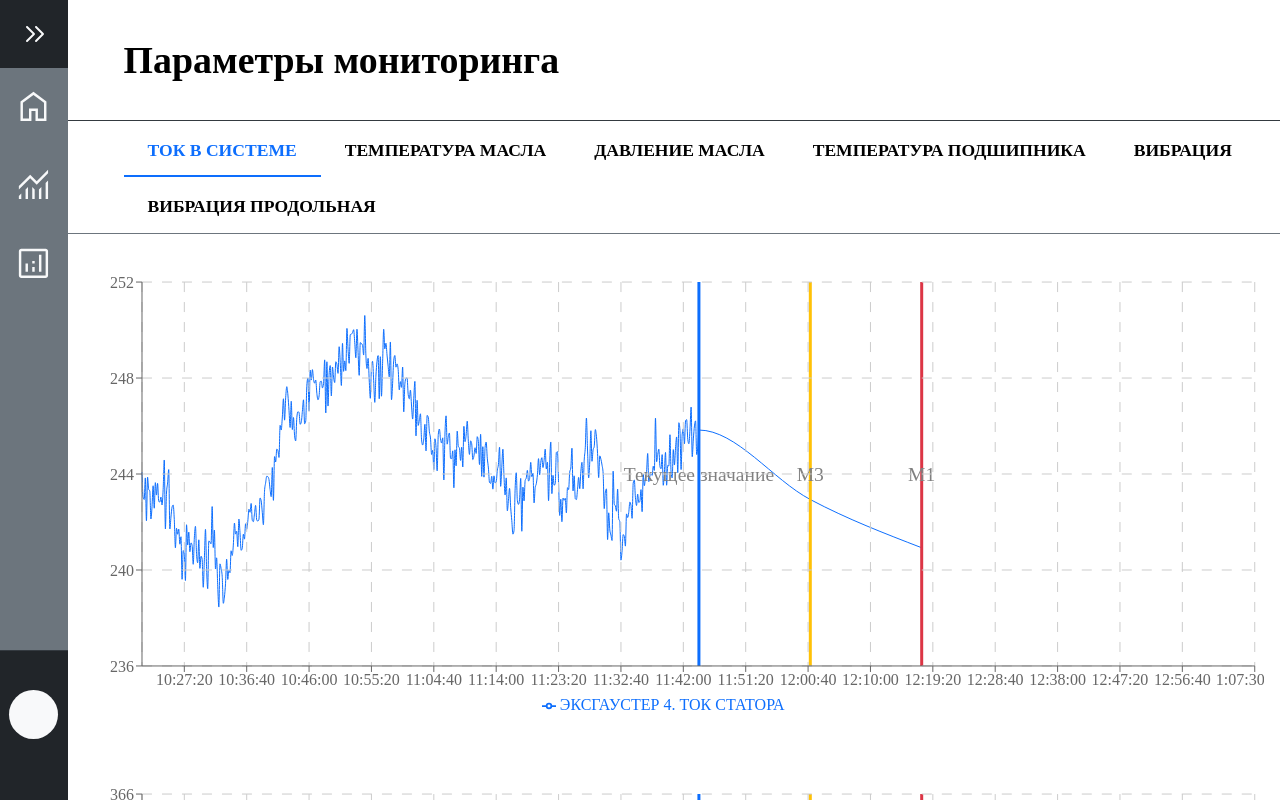
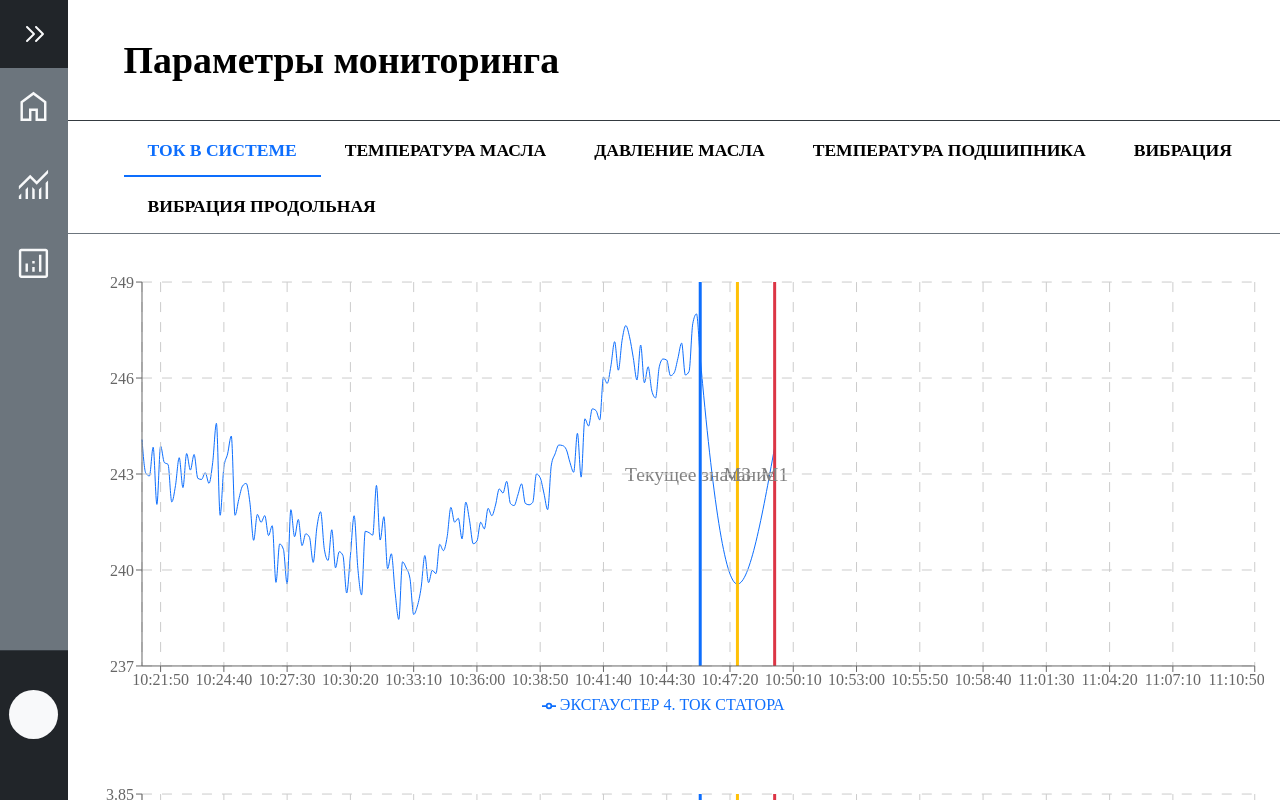
Before and after one commit to Anton7p/region23, a React (Create React App) app: page /monitoring in a window 1280 px wide. Built offline with nearby package versions, Linux system fonts and the light colour scheme; no server answers.

Commit message:
improved chart

```diff
--- a/src/components/Chart/Chart.tsx
+++ b/src/components/Chart/Chart.tsx
@@ -20,30 +20,29 @@ export type TChart = {
   currentField: string;
 };
 
-const format = (data: Record<string, number | string>[], currentField: string) => {
+const emulate = (data: Record<string, number | string>[], currentField: string) => {
+  data.length = 300;
   return data.map((item, i) => {
-    if (i > 500 && i !== 600 && i !== 700) {
+    if (i > 150 && i !== 160 && i !== 170) {
       delete item[currentField];
       return item;
     }
-    if (i === 600) {
-      item[currentField] = data[390][currentField];
+    if (i === 160) {
+      item[currentField] = data[39][currentField];
     }
-    if (i === 700) {
-      item[currentField] = data[30][currentField];
+    if (i === 170) {
+      item[currentField] = data[3][currentField];
     }
     return item;
   });
 };
 
 const Chart = ({ data, currentField }: TChart) => {
-  console.log(data[100].DT);
-
   return (
     <ResponsiveContainer>
       <LineChart
         width={1000}
-        data={format(data, currentField).map((item) => {
+        data={emulate(data, currentField).map((item) => {
           return {
             ...item,
             DT: moment(item.DT).format('h:mm:ss'),
@@ -60,7 +59,7 @@ const Chart = ({ data, currentField }: TChart) => {
         <Legend />
         <ReferenceLine
           className={css.line}
-          x={moment(data[500].DT).format('h:mm:ss')}
+          x={moment(data[150].DT).format('h:mm:ss')}
           strokeWidth={3}
           fillOpacity={10}
           label="Текущее значание"
@@ -68,7 +67,7 @@ const Chart = ({ data, currentField }: TChart) => {
         />
         <ReferenceLine
           className={css.line}
-          x={moment(data[600].DT).format('h:mm:ss')}
+          x={moment(data[160].DT).format('h:mm:ss')}
           strokeWidth={3}
           fillOpacity={10}
           label="M3"
@@ -76,7 +75,7 @@ const Chart = ({ data, currentField }: TChart) => {
         />
         <ReferenceLine
           className={css.line}
-          x={moment(data[700].DT).format('h:mm:ss')}
+          x={moment(data[170].DT).format('h:mm:ss')}
           strokeWidth={3}
           fillOpacity={10}
           label="M1"
```
